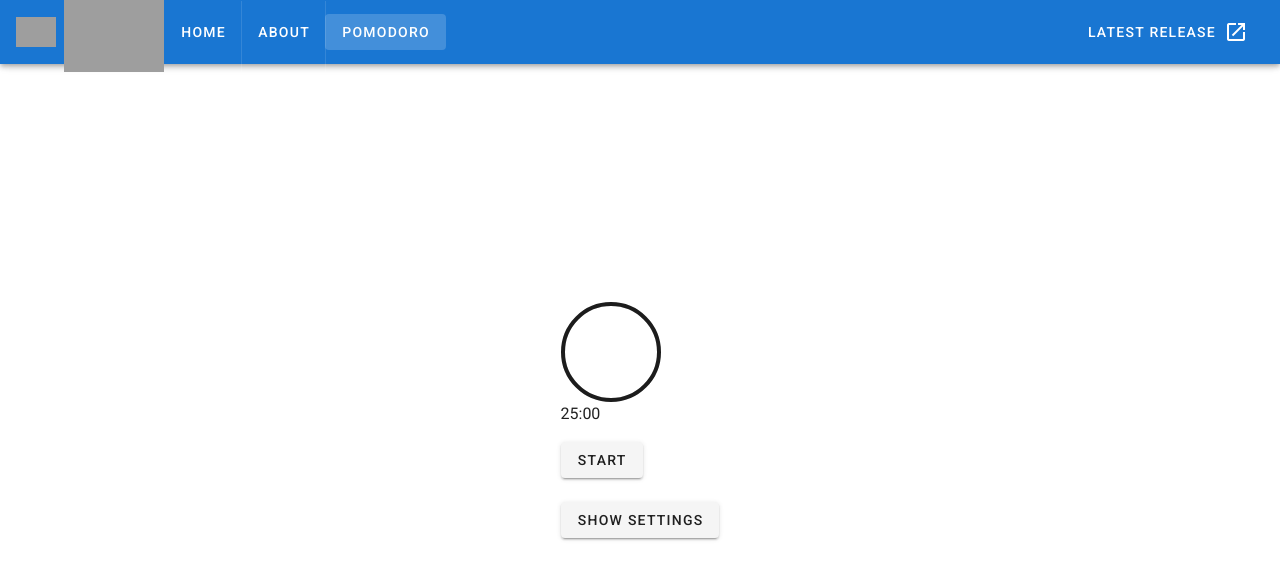
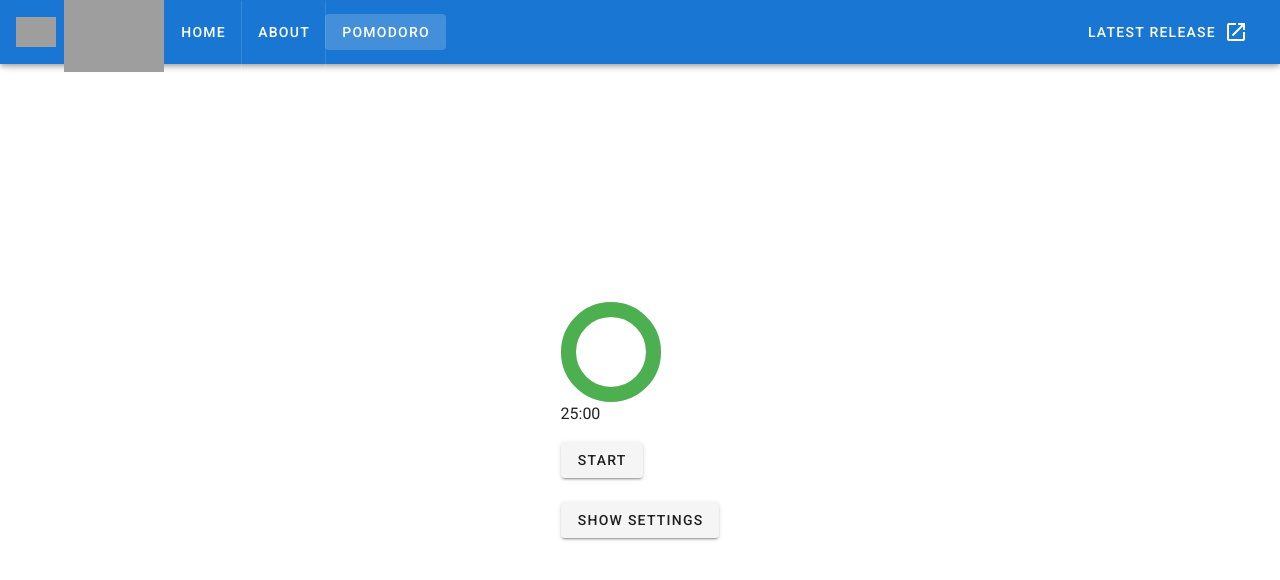
Before and after one commit to KaiPrince/Pomodoro-Timer, a Vue app: page /pomodoro in a window 1280 px wide. Shown: the top 580 px of the page. Built offline with nearby package versions, Linux system fonts and the light colour scheme; grey boxes are pictures that could not be loaded.

Commit message:
Adjust colour and width of progress indicator

```diff
--- a/src/components/Timer.vue
+++ b/src/components/Timer.vue
@@ -3,7 +3,13 @@
 
 <template>
   <div>
-    <v-progress-circular size="100" rotate="270" :value="timerProgress" />
+    <v-progress-circular
+      :value="timerProgress"
+      size="100"
+      rotate="270"
+      width="15"
+      color="success"
+    />
     <p data-testid="timer-display">{{ timerDisplay }}</p>
     <v-btn @click="onClickStartStop">
       {{ !timerRunning ? "Start" : "Pause" }}
```
